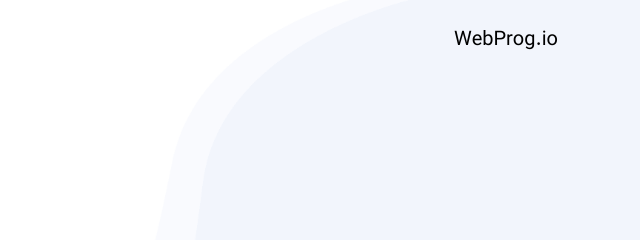
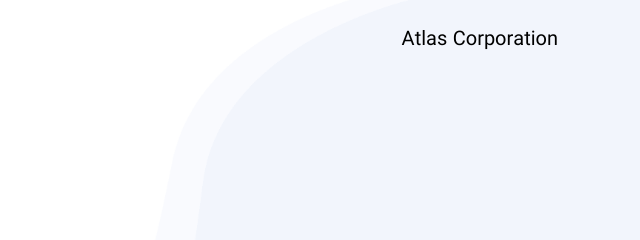
Before and after one commit to MahdiAtlas2004/Bootstrap-First-Project, a plain HTML site: page index.html in a window 1280 px wide. Shown: the top 240 px of the page, 640-1280 px from the left. Drawn offline with nearby package versions, Linux system fonts and the light colour scheme; a script that the page names is missing.

Commit message:
Update title and header in index.html

```diff
--- a/index.html
+++ b/index.html
@@ -4,7 +4,7 @@
 <head>
     <meta charset="UTF-8">
     <meta name="viewport" content="width=device-width, initial-scale=1.0">
-    <title>WebProg.io</title>
+    <title>Atlas Corporation</title>
     <link href="https://unpkg.com/aos@2.3.1/dist/aos.css" rel="stylesheet">
     <link rel="stylesheet" href="bootstrap/css/bootstrap.rtl.min.css">
     <link rel="stylesheet" href="./bootstrap-icons-1.11.1/bootstrap-icons.css">
@@ -17,7 +17,7 @@
     <header x-data="{navShow : false}" @scroll.window="navShow = window.scrollY > 100 ? true : false ">
         <nav class="header navbar navbar-expand-lg navbar-light fixed-top " :class="{'header-scrolled' : navShow}">
             <div class="container">
-                <a class="navbar-brand" href="#">WebProg.io</a>
+                <a class="navbar-brand" href="#">Atlas Corporation</a>
                 <button class="navbar-toggler" type="button" data-bs-toggle="collapse"
                     data-bs-target="#navbarSupportedContent" aria-controls="navbarSupportedContent"
                     aria-expanded="false" aria-label="Toggle navigation">
```
